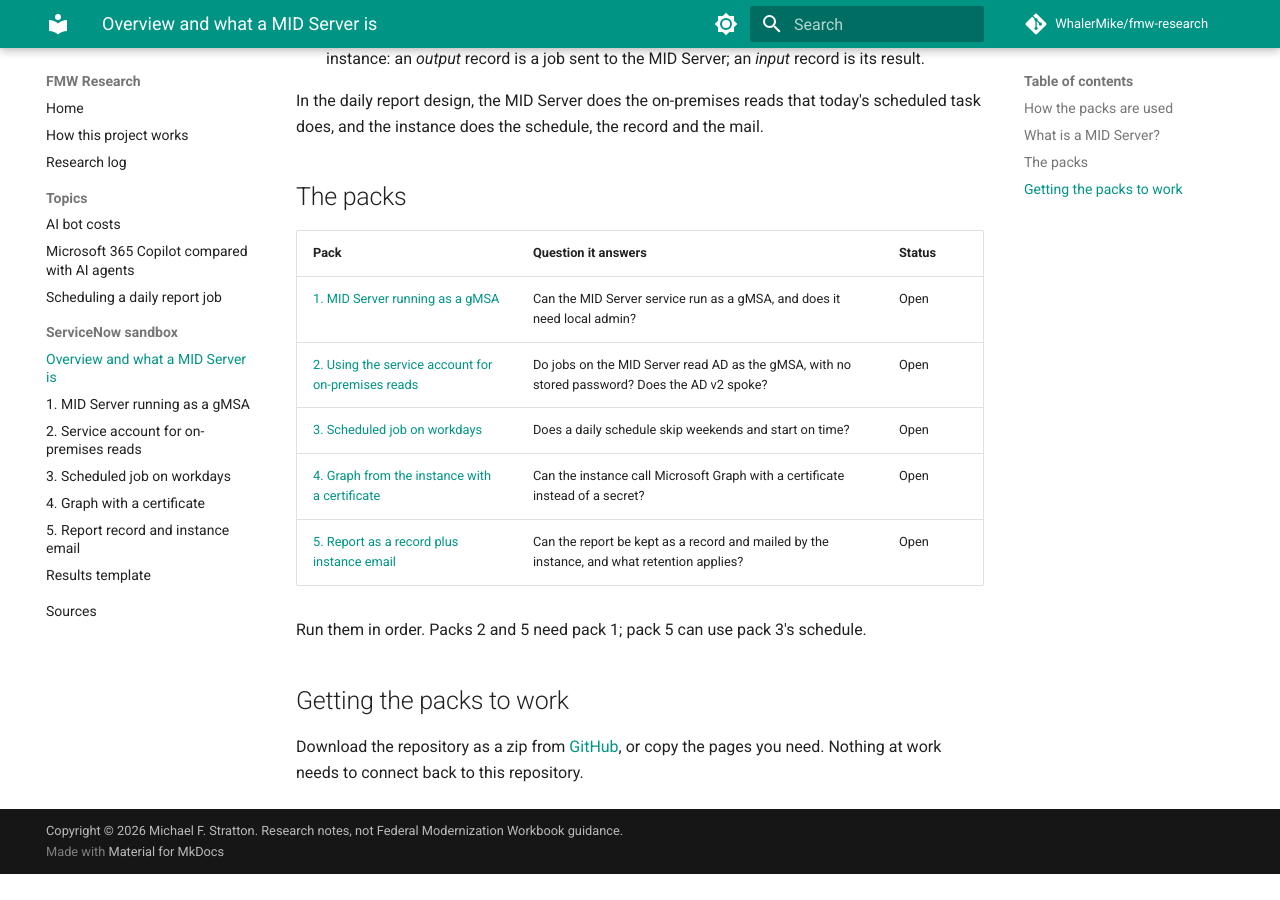
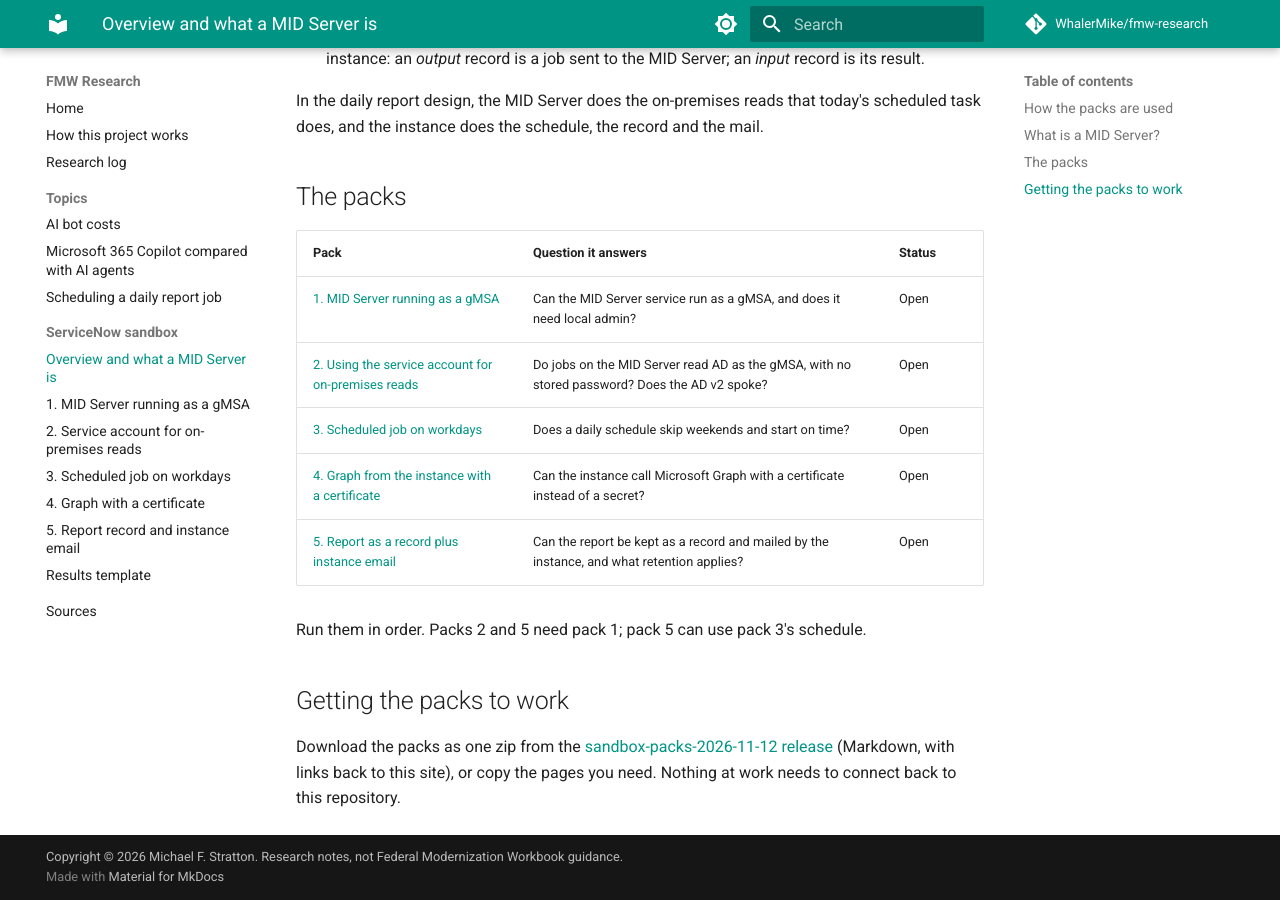
Before and after one commit to WhalerMike/fmw-research, an MkDocs documentation site: the page built from docs/sandbox/index.md, in a window 1280 px wide and 900 px high, scrolled down 1243 px. Built offline with MkDocs 1.6.1 and Material for MkDocs 9.7.7, drawn with Linux system fonts in a browser that asks for light colours; comment, search, counter and statistics services are not loaded; before the commit the page ends 2117 px from its top, so only the background shows below that.

Commit message:
Link the sandbox packs release zip from the overview
Co-Authored-By: Claude Opus 5.5 <noreply@anthropic.com>

```diff
--- a/docs/sandbox/index.md
+++ b/docs/sandbox/index.md
@@ -56,6 +56,6 @@ Run them in order. Packs 2 and 5 need pack 1; pack 5 can use pack 3's schedule.
 
 ## Getting the packs to work
 
-Download the repository as a zip from
-[GitHub](https://github.com/WhalerMike/fmw-research/archive/refs/heads/main.zip), or copy the
-pages you need. Nothing at work needs to connect back to this repository.
+Download the packs as one zip from the
+[sandbox-packs-2026-11-12 release](https://github.com/WhalerMike/fmw-research/releases/tag/sandbox-packs-2026-11-12)
+(Markdown, with links back to this site), or copy the pages you need. Nothing at work needs to connect back to this repository.
```
